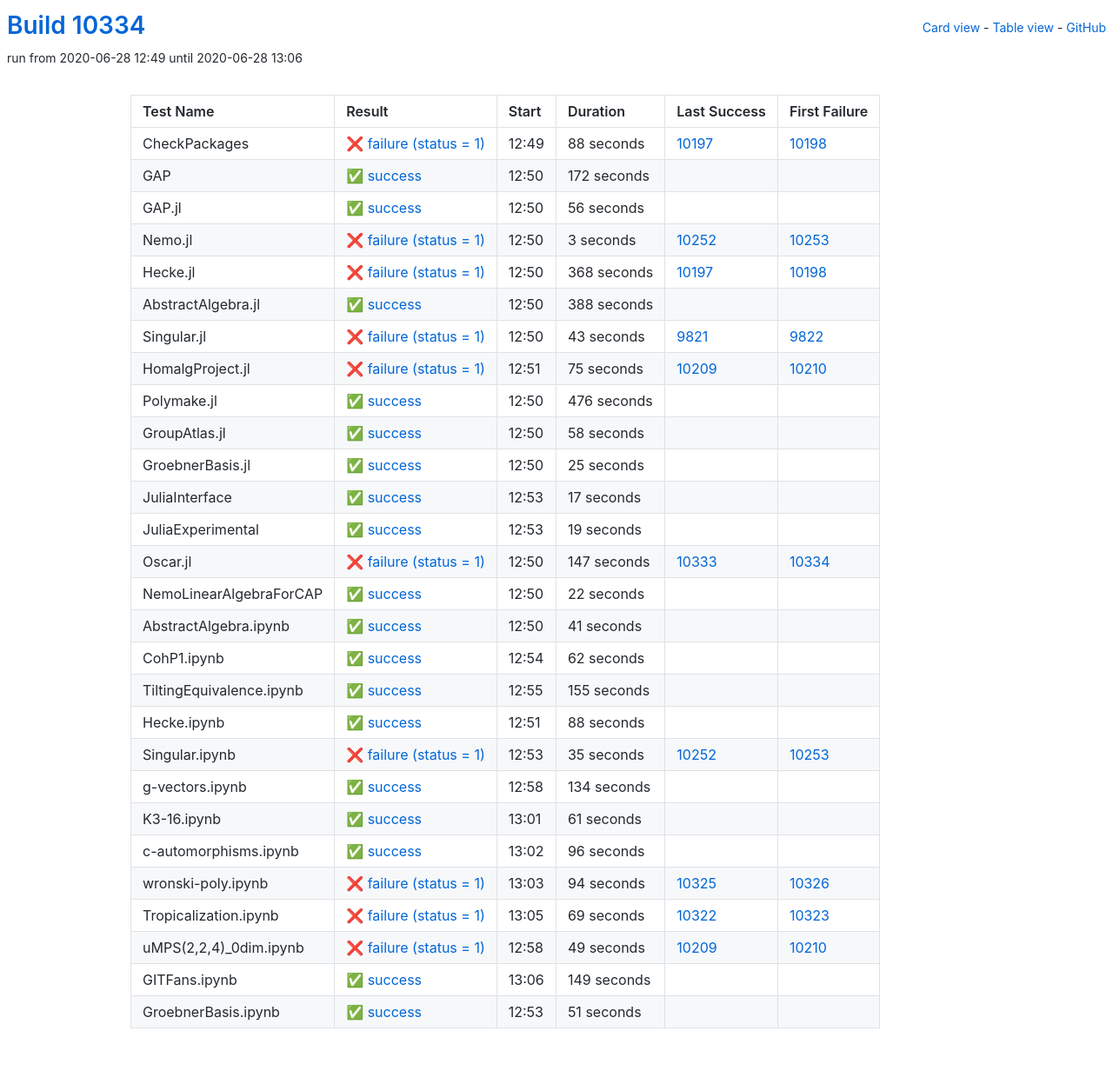
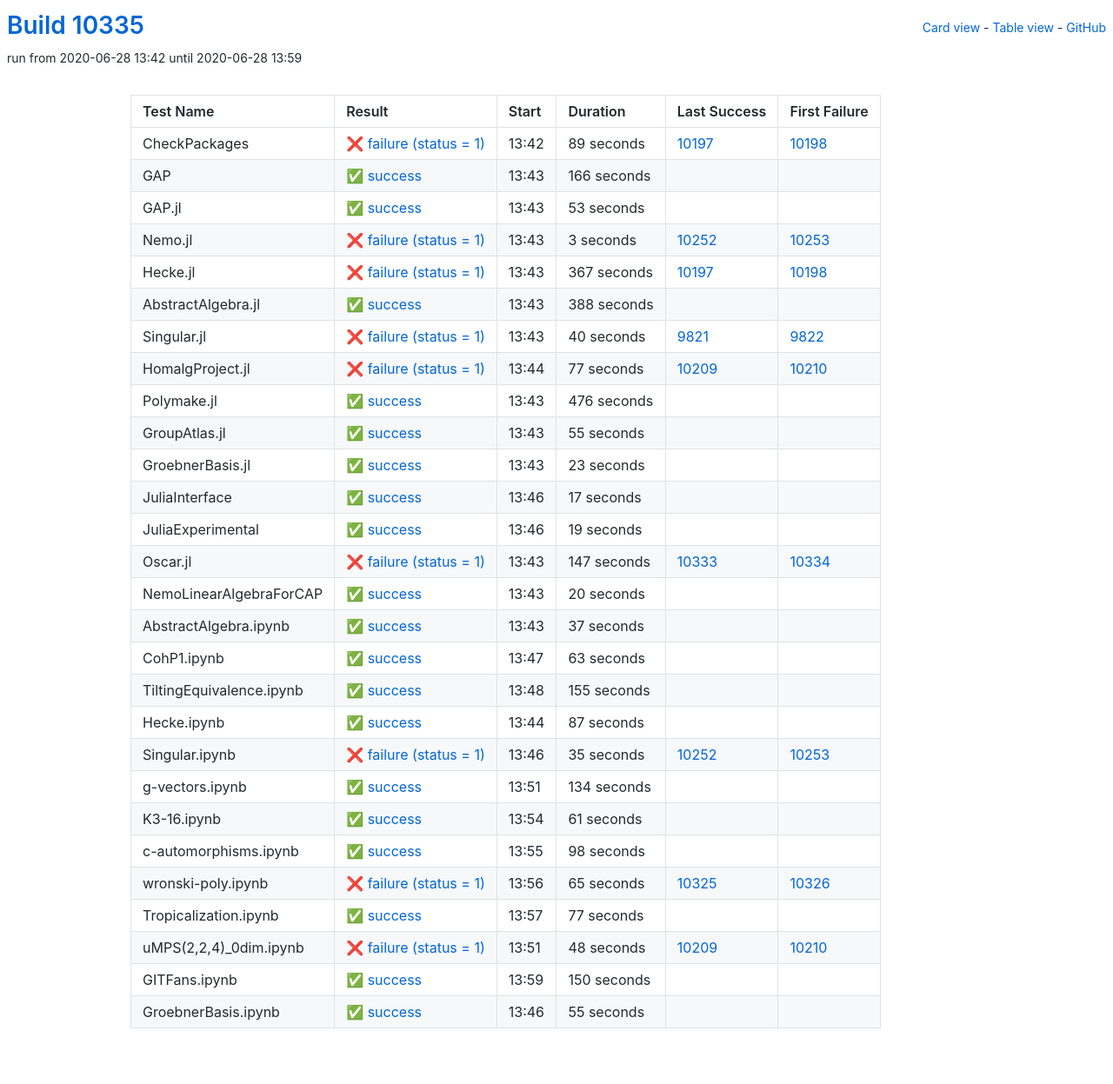
Before and after one commit to oscar-system/oscar-ci-status, a Jekyll site: the page built from table.html, in a window 1280 px wide. Shown: the whole page at 87% size. Built offline with Jekyll 4.4.1, drawn with Linux system fonts in a browser that asks for light colours.

Commit message:
Build #10335

```diff
--- a/_data/ci.yml
+++ b/_data/ci.yml
@@ -1,6 +1,6 @@
 ---
-build: 10334
-build_url: https://oscarci.mathematik.uni-kl.de/job/oscar/10334/
+build: 10335
+build_url: https://oscarci.mathematik.uni-kl.de/job/oscar/10335/
 job: oscar
 organization: oscar-system
 repo: oscar-ci-status
@@ -8,44 +8,44 @@
 tests:
 - name: CheckPackages
   id: checkpackages
-  log: https://oscarci.mathematik.uni-kl.de/job/oscar/10334/artifact/logs/build-10334/CheckPackages.log
-  start: 2020-06-28 12:49
+  log: https://oscarci.mathematik.uni-kl.de/job/oscar/10335/artifact/logs/build-10335/CheckPackages.log
+  start: 2020-06-28 13:42
   success: false
   exitcode: 1
   status: failure
-  duration: 88
+  duration: 89
   last_success: 10197
   last_success_url: https://oscarci.mathematik.uni-kl.de/job/oscar/10197/
   first_failure: 10198
   first_failure_url: https://oscarci.mathematik.uni-kl.de/job/oscar/10198/
 - name: GAP
   id: gap
-  log: https://oscarci.mathematik.uni-kl.de/job/oscar/10334/artifact/logs/build-10334/GAP.log
-  start: 2020-06-28 12:50
+  log: https://oscarci.mathematik.uni-kl.de/job/oscar/10335/artifact/logs/build-10335/GAP.log
+  start: 2020-06-28 13:43
   success: true
   exitcode: 0
   status: success
-  duration: 172
+  duration: 166
   last_success: false
   last_success_url:
   first_failure: false
   first_failure_url:
 - name: GAP.jl
   id: gap-jl
-  log: https://oscarci.mathematik.uni-kl.de/job/oscar/10334/artifact/logs/build-10334/GAP.jl.log
-  start: 2020-06-28 12:50
+  log: https://oscarci.mathematik.uni-kl.de/job/oscar/10335/artifact/logs/build-10335/GAP.jl.log
+  start: 2020-06-28 13:43
   success: true
   exitcode: 0
   status: success
-  duration: 56
+  duration: 53
   last_success: false
   last_success_url:
   first_failure: false
   first_failure_url:
 - name: Nemo.jl
   id: nemo-jl
-  log: https://oscarci.mathematik.uni-kl.de/job/oscar/10334/artifact/logs/build-10334/Nemo.jl.log
-  start: 2020-06-28 12:50
+  log: https://oscarci.mathematik.uni-kl.de/job/oscar/10335/artifact/logs/build-10335/Nemo.jl.log
+  start: 2020-06-28 13:43
   success: false
   exitcode: 1
   status: failure
@@ -56,20 +56,20 @@
   first_failure_url: https://oscarci.mathematik.uni-kl.de/job/oscar/10253/
 - name: Hecke.jl
   id: hecke-jl
-  log: https://oscarci.mathematik.uni-kl.de/job/oscar/10334/artifact/logs/build-10334/Hecke.jl.log
-  start: 2020-06-28 12:50
+  log: https://oscarci.mathematik.uni-kl.de/job/oscar/10335/artifact/logs/build-10335/Hecke.jl.log
+  start: 2020-06-28 13:43
   success: false
   exitcode: 1
   status: failure
-  duration: 368
+  duration: 367
   last_success: 10197
   last_success_url: https://oscarci.mathematik.uni-kl.de/job/oscar/10197/
   first_failure: 10198
   first_failure_url: https://oscarci.mathematik.uni-kl.de/job/oscar/10198/
 - name: AbstractAlgebra.jl
   id: abstractalgebra-jl
-  log: https://oscarci.mathematik.uni-kl.de/job/oscar/10334/artifact/logs/build-10334/AbstractAlgebra.jl.log
-  start: 2020-06-28 12:50
+  log: https://oscarci.mathematik.uni-kl.de/job/oscar/10335/artifact/logs/build-10335/AbstractAlgebra.jl.log
+  start: 2020-06-28 13:43
   success: true
   exitcode: 0
   status: success
@@ -80,32 +80,32 @@
   first_failure_url:
 - name: Singular.jl
   id: singular-jl
-  log: https://oscarci.mathematik.uni-kl.de/job/oscar/10334/artifact/logs/build-10334/Singular.jl.log
-  start: 2020-06-28 12:50
+  log: https://oscarci.mathematik.uni-kl.de/job/oscar/10335/artifact/logs/build-10335/Singular.jl.log
+  start: 2020-06-28 13:43
   success: false
   exitcode: 1
   status: failure
-  duration: 43
+  duration: 40
   last_success: 9821
   last_success_url: https://oscarci.mathematik.uni-kl.de/job/oscar/9821/
   first_failure: 9822
   first_failure_url: https://oscarci.mathematik.uni-kl.de/job/oscar/9822/
 - name: HomalgProject.jl
   id: homalgproject-jl
-  log: https://oscarci.mathematik.uni-kl.de/job/oscar/10334/artifact/logs/build-10334/HomalgProject.jl.log
-  start: 2020-06-28 12:51
+  log: https://oscarci.mathematik.uni-kl.de/job/oscar/10335/artifact/logs/build-10335/HomalgProject.jl.log
+  start: 2020-06-28 13:44
   success: false
   exitcode: 1
   status: failure
-  duration: 75
+  duration: 77
   last_success: 10209
   last_success_url: https://oscarci.mathematik.uni-kl.de/job/oscar/10209/
   first_failure: 10210
   first_failure_url: https://oscarci.mathematik.uni-kl.de/job/oscar/10210/
 - name: Polymake.jl
   id: polymake-jl
-  log: https://oscarci.mathematik.uni-kl.de/job/oscar/10334/artifact/logs/build-10334/Polymake.jl.log
-  start: 2020-06-28 12:50
+  log: https://oscarci.mathematik.uni-kl.de/job/oscar/10335/artifact/logs/build-10335/Polymake.jl.log
+  start: 2020-06-28 13:43
   success: true
   exitcode: 0
   status: success
@@ -116,32 +116,32 @@
   first_failure_url:
 - name: GroupAtlas.jl
   id: groupatlas-jl
-  log: https://oscarci.mathematik.uni-kl.de/job/oscar/10334/artifact/logs/build-10334/GroupAtlas.jl.log
-  start: 2020-06-28 12:50
+  log: https://oscarci.mathematik.uni-kl.de/job/oscar/10335/artifact/logs/build-10335/GroupAtlas.jl.log
+  start: 2020-06-28 13:43
   success: true
   exitcode: 0
   status: success
-  duration: 58
+  duration: 55
   last_success: false
   last_success_url:
   first_failure: false
   first_failure_url:
 - name: GroebnerBasis.jl
   id: groebnerbasis-jl
-  log: https://oscarci.mathematik.uni-kl.de/job/oscar/10334/artifact/logs/build-10334/GroebnerBasis.jl.log
-  start: 2020-06-28 12:50
+  log: https://oscarci.mathematik.uni-kl.de/job/oscar/10335/artifact/logs/build-10335/GroebnerBasis.jl.log
+  start: 2020-06-28 13:43
   success: true
   exitcode: 0
   status: success
-  duration: 25
+  duration: 23
   last_success: false
   last_success_url:
   first_failure: false
   first_failure_url:
 - name: JuliaInterface
   id: juliainterface
-  log: https://oscarci.mathematik.uni-kl.de/job/oscar/10334/artifact/logs/build-10334/JuliaInterface.log
-  start: 2020-06-28 12:53
+  log: https://oscarci.mathematik.uni-kl.de/job/oscar/10335/artifact/logs/build-10335/JuliaInterface.log
+  start: 2020-06-28 13:46
   success: true
   exitcode: 0
   status: success
@@ -152,8 +152,8 @@
   first_failure_url:
 - name: JuliaExperimental
   id: juliaexperimental
-  log: https://oscarci.mathematik.uni-kl.de/job/oscar/10334/artifact/logs/build-10334/JuliaExperimental.log
-  start: 2020-06-28 12:53
+  log: https://oscarci.mathematik.uni-kl.de/job/oscar/10335/artifact/logs/build-10335/JuliaExperimental.log
+  start: 2020-06-28 13:46
   success: true
   exitcode: 0
   status: success
@@ -164,8 +164,8 @@
   first_failure_url:
 - name: Oscar.jl
   id: oscar-jl
-  log: https://oscarci.mathematik.uni-kl.de/job/oscar/10334/artifact/logs/build-10334/Oscar.jl.log
-  start: 2020-06-28 12:50
+  log: https://oscarci.mathematik.uni-kl.de/job/oscar/10335/artifact/logs/build-10335/Oscar.jl.log
+  start: 2020-06-28 13:43
   success: false
   exitcode: 1
   status: failure
@@ -176,44 +176,44 @@
   first_failure_url: https://oscarci.mathematik.uni-kl.de/job/oscar/10334/
 - name: NemoLinearAlgebraForCAP
   id: nemolinearalgebraforcap
-  log: https://oscarci.mathematik.uni-kl.de/job/oscar/10334/artifact/logs/build-10334/NemoLinearAlgebraForCAP.log
-  start: 2020-06-28 12:50
+  log: https://oscarci.mathematik.uni-kl.de/job/oscar/10335/artifact/logs/build-10335/NemoLinearAlgebraForCAP.log
+  start: 2020-06-28 13:43
   success: true
   exitcode: 0
   status: success
-  duration: 22
+  duration: 20
   last_success: false
   last_success_url:
   first_failure: false
   first_failure_url:
 - name: AbstractAlgebra.ipynb
   id: abstractalgebra-ipynb
-  log: https://oscarci.mathematik.uni-kl.de/job/oscar/10334/artifact/logs/build-10334/AbstractAlgebra.ipynb.log
-  start: 2020-06-28 12:50
+  log: https://oscarci.mathematik.uni-kl.de/job/oscar/10335/artifact/logs/build-10335/AbstractAlgebra.ipynb.log
+  start: 2020-06-28 13:43
   success: true
   exitcode: 0
   status: success
-  duration: 41
+  duration: 37
   last_success: false
   last_success_url:
   first_failure: false
   first_failure_url:
 - name: CohP1.ipynb
   id: cohp1-ipynb
-  log: https://oscarci.mathematik.uni-kl.de/job/oscar/10334/artifact/logs/build-10334/CohP1.ipynb.log
-  start: 2020-06-28 12:54
+  log: https://oscarci.mathematik.uni-kl.de/job/oscar/10335/artifact/logs/build-10335/CohP1.ipynb.log
+  start: 2020-06-28 13:47
   success: true
   exitcode: 0
   status: success
-  duration: 62
+  duration: 63
   last_success: false
   last_success_url:
   first_failure: false
   first_failure_url:
 - name: TiltingEquivalence.ipynb
   id: tiltingequivalence-ipynb
-  log: https://oscarci.mathematik.uni-kl.de/job/oscar/10334/artifact/logs/build-10334/TiltingEquivalence.ipynb.log
-  start: 2020-06-28 12:55
+  log: https://oscarci.mathematik.uni-kl.de/job/oscar/10335/artifact/logs/build-10335/TiltingEquivalence.ipynb.log
+  start: 2020-06-28 13:48
   success: true
   exitcode: 0
   status: success
@@ -224,20 +224,20 @@
   first_failure_url:
 - name: Hecke.ipynb
   id: hecke-ipynb
-  log: https://oscarci.mathematik.uni-kl.de/job/oscar/10334/artifact/logs/build-10334/Hecke.ipynb.log
-  start: 2020-06-28 12:51
+  log: https://oscarci.mathematik.uni-kl.de/job/oscar/10335/artifact/logs/build-10335/Hecke.ipynb.log
+  start: 2020-06-28 13:44
   success: true
   exitcode: 0
   status: success
-  duration: 88
+  duration: 87
   last_success: false
   last_success_url:
   first_failure: false
   first_failure_url:
 - name: Singular.ipynb
   id: singular-ipynb
-  log: https://oscarci.mathematik.uni-kl.de/job/oscar/10334/artifact/logs/build-10334/Singular.ipynb.log
-  start: 2020-06-28 12:53
+  log: https://oscarci.mathematik.uni-kl.de/job/oscar/10335/artifact/logs/build-10335/Singular.ipynb.log
+  start: 2020-06-28 13:46
   success: false
   exitcode: 1
   status: failure
@@ -248,8 +248,8 @@
   first_failure_url: https://oscarci.mathematik.uni-kl.de/job/oscar/10253/
 - name: g-vectors.ipynb
   id: g-vectors-ipynb
-  log: https://oscarci.mathematik.uni-kl.de/job/oscar/10334/artifact/logs/build-10334/g-vectors.ipynb.log
-  start: 2020-06-28 12:58
+  log: https://oscarci.mathematik.uni-kl.de/job/oscar/10335/artifact/logs/build-10335/g-vectors.ipynb.log
+  start: 2020-06-28 13:51
   success: true
   exitcode: 0
   status: success
@@ -260,8 +260,8 @@
   first_failure_url:
 - name: K3-16.ipynb
   id: k3-16-ipynb
-  log: https://oscarci.mathematik.uni-kl.de/job/oscar/10334/artifact/logs/build-10334/K3-16.ipynb.log
-  start: 2020-06-28 13:01
+  log: https://oscarci.mathematik.uni-kl.de/job/oscar/10335/artifact/logs/build-10335/K3-16.ipynb.log
+  start: 2020-06-28 13:54
   success: true
   exitcode: 0
   status: success
@@ -272,72 +272,72 @@
   first_failure_url:
 - name: c-automorphisms.ipynb
   id: c-automorphisms-ipynb
-  log: https://oscarci.mathematik.uni-kl.de/job/oscar/10334/artifact/logs/build-10334/c-automorphisms.ipynb.log
-  start: 2020-06-28 13:02
+  log: https://oscarci.mathematik.uni-kl.de/job/oscar/10335/artifact/logs/build-10335/c-automorphisms.ipynb.log
+  start: 2020-06-28 13:55
   success: true
   exitcode: 0
   status: success
-  duration: 96
+  duration: 98
   last_success: false
   last_success_url:
   first_failure: false
   first_failure_url:
 - name: wronski-poly.ipynb
   id: wronski-poly-ipynb
-  log: https://oscarci.mathematik.uni-kl.de/job/oscar/10334/artifact/logs/build-10334/wronski-poly.ipynb.log
-  start: 2020-06-28 13:03
+  log: https://oscarci.mathematik.uni-kl.de/job/oscar/10335/artifact/logs/build-10335/wronski-poly.ipynb.log
+  start: 2020-06-28 13:56
   success: false
   exitcode: 1
   status: failure
-  duration: 94
+  duration: 65
   last_success: 10325
   last_success_url: https://oscarci.mathematik.uni-kl.de/job/oscar/10325/
   first_failure: 10326
   first_failure_url: https://oscarci.mathematik.uni-kl.de/job/oscar/10326/
 - name: Tropicalization.ipynb
   id: tropicalization-ipynb
-  log: https://oscarci.mathematik.uni-kl.de/job/oscar/10334/artifact/logs/build-10334/Tropicalization.ipynb.log
-  start: 2020-06-28 13:05
+  log: https://oscarci.mathematik.uni-kl.de/job/oscar/10335/artifact/logs/build-10335/Tropicalization.ipynb.log
+  start: 2020-06-28 13:57
+  success: true
+  exitcode: 0
+  status: success
+  duration: 77
+  last_success: false
+  last_success_url:
+  first_failure: false
+  first_failure_url:
+- name: uMPS(2,2,4)_0dim.ipynb
+  id: umps-2-2-4-0dim-ipynb
+  log: https://oscarci.mathematik.uni-kl.de/job/oscar/10335/artifact/logs/build-10335/uMPS-2-2-4-_0dim.ipynb.log
+  start: 2020-06-28 13:51
   success: false
   exitcode: 1
   status: failure
-  duration: 69
-  last_success: 10322
-  last_success_url: https://oscarci.mathematik.uni-kl.de/job/oscar/10322/
-  first_failure: 10323
-  first_failure_url: https://oscarci.mathematik.uni-kl.de/job/oscar/10323/
-- name: uMPS(2,2,4)_0dim.ipynb
-  id: umps-2-2-4-0dim-ipynb
-  log: https://oscarci.mathematik.uni-kl.de/job/oscar/10334/artifact/logs/build-10334/uMPS-2-2-4-_0dim.ipynb.log
-  start: 2020-06-28 12:58
-  success: false
-  exitcode: 1
-  status: failure
-  duration: 49
+  duration: 48
   last_success: 10209
   last_success_url: https://oscarci.mathematik.uni-kl.de/job/oscar/10209/
   first_failure: 10210
   first_failure_url: https://oscarci.mathematik.uni-kl.de/job/oscar/10210/
 - name: GITFans.ipynb
   id: gitfans-ipynb
-  log: https://oscarci.mathematik.uni-kl.de/job/oscar/10334/artifact/logs/build-10334/GITFans.ipynb.log
-  start: 2020-06-28 13:06
+  log: https://oscarci.mathematik.uni-kl.de/job/oscar/10335/artifact/logs/build-10335/GITFans.ipynb.log
+  start: 2020-06-28 13:59
   success: true
   exitcode: 0
   status: success
-  duration: 149
+  duration: 150
   last_success: false
   last_success_url:
   first_failure: false
   first_failure_url:
 - name: GroebnerBasis.ipynb
   id: groebnerbasis-ipynb
-  log: https://oscarci.mathematik.uni-kl.de/job/oscar/10334/artifact/logs/build-10334/GroebnerBasis.ipynb.log
-  start: 2020-06-28 12:53
+  log: https://oscarci.mathematik.uni-kl.de/job/oscar/10335/artifact/logs/build-10335/GroebnerBasis.ipynb.log
+  start: 2020-06-28 13:46
   success: true
   exitcode: 0
   status: success
-  duration: 51
+  duration: 55
   last_success: false
   last_success_url:
   first_failure: false
```
Also changed, not shown: README.md.
